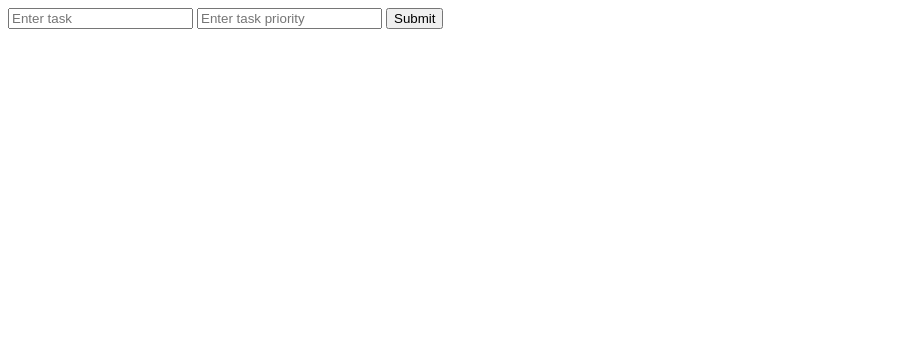
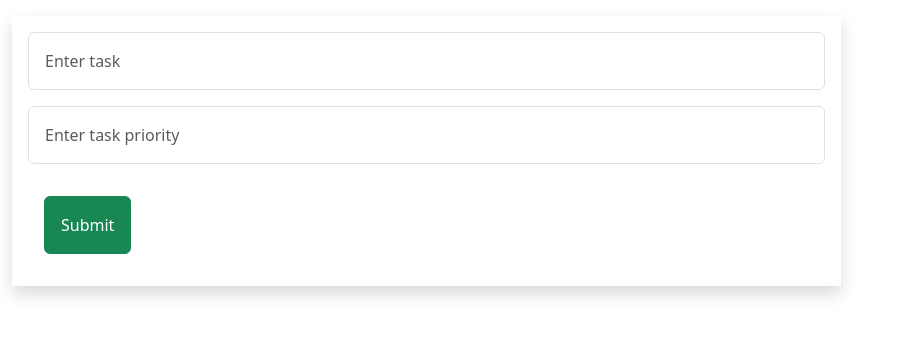
Before and after one commit to dandev947366/todo-django, a Django app: page /add/ in a window 1280 px wide. Shown: the top 337 px of the page, without its empty margins (0-900 px from the left). Run offline with Django 5.2, Linux system fonts and the light colour scheme.

Commit message:
Add form

```diff
--- a/mysite/myapp/templates/myapp/add.html
+++ b/mysite/myapp/templates/myapp/add.html
@@ -1,6 +1,29 @@
-<form method="POST">
-    {% csrf_token %}
-    <input type="text" name="name" id="name" placeholder="Enter task">
-    <input type="text" name="priority" id="priority" placeholder="Enter task priority">
-    <input type="submit">
-</form>
+{% extends 'myapp/base.html' %} {% block body %}
+<div class="container-fluid mt-3">
+  <div class="row">
+    <div class="col-8">
+      <form class="p-3 shadow" method="POST">
+        {% csrf_token %}
+        <div class="form-group">
+          <input
+            class="form-control p-3 mb-3"
+            type="text"
+            name="name"
+            id="name"
+            placeholder="Enter task"
+          />
+          <input
+            class="form-control p-3 mb-3"
+            type="text"
+            name="priority"
+            id="priority"
+            placeholder="Enter task priority"
+          />
+        </div>
+        <input class="btn btn-success p-3 m-3" type="submit" />
+      </form>
+    </div>
+  </div>
+</div>
+
+{% endblock %}
--- /dev/null
+++ b/mysite/myapp/templates/myapp/base.html
@@ -0,0 +1,15 @@
+<!DOCTYPE html>
+<html lang="en">
+<head>
+    <meta charset="UTF-8">
+    <meta name="viewport" content="width=device-width, initial-scale=1.0">
+    <link href="https://cdn.jsdelivr.net/npm/bootstrap@5.3.3/dist/css/bootstrap.min.css" rel="stylesheet" integrity="sha384-QWTKZyjpPEjISv5WaRU9OFeRpok6YctnYmDr5pNlyT2bRjXh0JMhjY6hW+ALEwIH" crossorigin="anonymous">
+    <title>Document</title>
+</head>
+<body>
+    {% block body %}
+
+
+    {% endblock %}
+</body>
+</html>
```
Also changed, not shown: index.html (added, +11 -0 lines).
